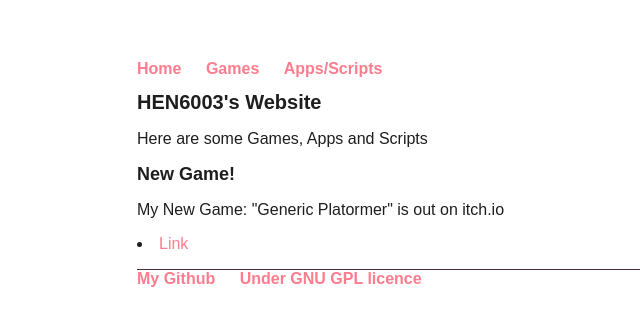
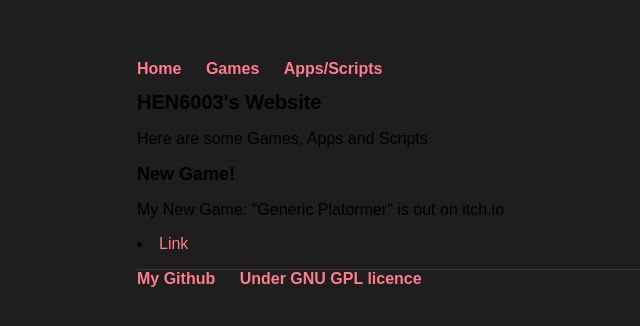
Before and after one commit to hen6003/hen6003.github.io, a Jekyll site: the page built from index.html, in a window 1280 px wide. Shown: the top 326 px of the page, without its empty margins (55-695 px from the left). Built offline with Jekyll 4.4.1, drawn with Linux system fonts in a browser that asks for light colours.

Commit message:
colour change

```diff
--- a/css/main.css
+++ b/css/main.css
@@ -3,7 +3,7 @@ body {
     width: 70%;
     font-size: 16px;
     font-family:'Fira Code',sans-serif;
-    color: #1e1e1e
+    background-color: #1e1e1e
 }
 nav ul, footer ul {
     font-family:'Fira Code',sans-serif;
```
